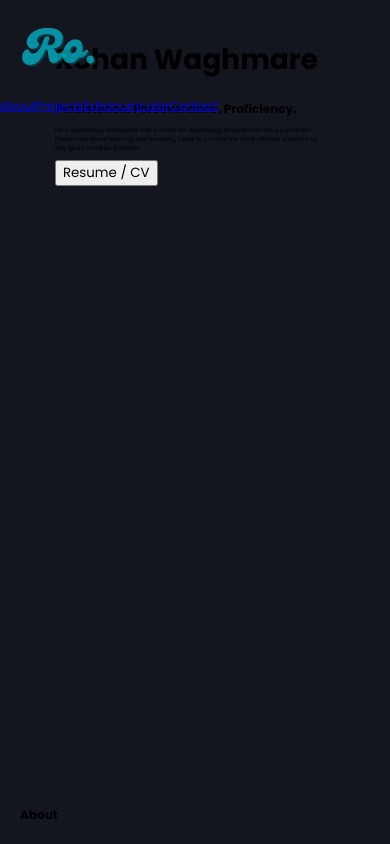
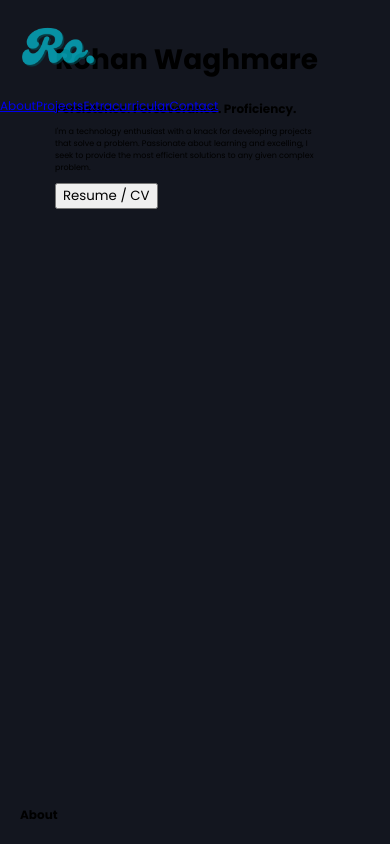
Before and after one commit to ron103/rohanwaghmare, a React (Create React App) app: page / in a window 390 px wide. Shown: the top 844 px of the page. Built offline with nearby package versions, Linux system fonts and the light colour scheme.

Commit message:
increased phrase font

```diff
--- a/src/index.css
+++ b/src/index.css
@@ -469,7 +469,7 @@ body {
     font-size: 12px; /* Adjust the font size as needed for smaller screens */
   }
   .phrase{
-    font-size: 6px;
+    font-size: 8px;
     width:85%;
     word-wrap: break-word;
   }
```
